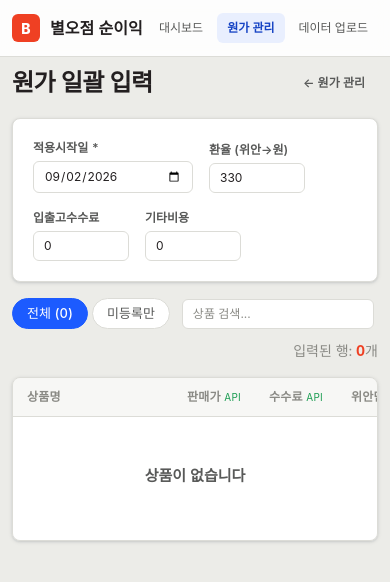
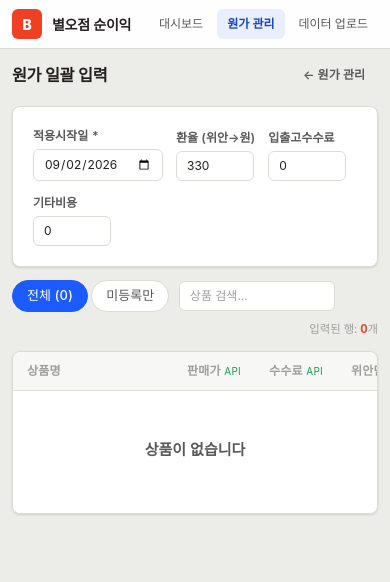
Before and after one commit to fillsu0313-jpg/http-byeol5.co.kr-, a FastAPI app: page /costs/bulk in a window 390 px wide. Shown: the top 582 px of the page. Run offline with FastAPI, Linux system fonts and the light colour scheme; data that the repository does not hold is empty; some libraries are stand-ins or nearby versions; some web fonts are replaced.

Commit message:
style: 디자인 시스템 전면 재작성 — 토큰·타이포·컴포넌트 표준 정렬
- Tailwind CDN preflight 충돌 해소 (!important font-family)
- 토큰 전면 교체: accent=레드, selected=블루(현재위치 전용)
- 타이포 위계: fs-caption(12px)~fs-title(24px), fw-regular~fw-extra
- 컴포넌트: KPI·버튼·테이블·모달 등 표준 스펙 반영
- 최소 폰트 12px 강제, 변수명 중립화
- cache-busting 파라미터 갱신

```diff
--- a/static/design-system.css
+++ b/static/design-system.css
@@ -10,29 +11,48 @@
   src: url('https://cdn.jsdelivr.net/gh/orioncactus/pretendard@v1.3.9/dist/web/variable/woff2/PretendardVariable.woff2') format('woff2-variations');
 }
 
+/* ── 토큰 ── */
 :root {
-  /* ── Brand (대동 디자인 시스템 정본) ── */
-  --daedong-red: #EF4023;
-  --daedong-red-hover: #F05A3E;
-  --daedong-black: #231F20;
-  --daedong-burgundy: #7A262B;
-  --daedong-teal: #6AC8C7;
-  --daedong-blue: #1C5BFF;
-  --daedong-blue-hover: #3D72FF;
-  --daedong-blue-ink: #1543C4;
+  /* Brand Palette */
+  --brand-red: #EF4023;
+  --brand-red-hover: #F05A3E;
+  --brand-black: #231F20;
+  --brand-burgundy: #7A262B;
+  --brand-teal: #6AC8C7;
+  --brand-light-gray: #DCDCD7;
+  --brand-medium-gray: #9E9F9C;
+  --brand-dark-gray: #585958;
+  --brand-blue: #1C5BFF;
+  --brand-blue-hover: #3D72FF;
+  --brand-blue-ink: #1543C4;
 
-  /* ── Surface & Text (Light — warm tone) ── */
+  /* Surface (Light) */
   --bg: #ECECE8;
   --surface: #FFFFFF;
   --surface-2: #F7F7F5;
   --surface-elevated: #FFFFFF;
   --border: #DCDCD7;
   --border-strong: #C7C7C1;
+  --border-subtle: rgba(35, 31, 32, 0.08);
+
+  /* Text 위계 */
   --text-primary: #231F20;
   --text-secondary: #585958;
-  --text-muted: #8A8A85;
+  --text-muted: #9E9F9C;
+  --text-disabled: #C7C7C1;
 
-  /* ── Semantic: Status (--st-* 정본) ── */
+  /* Accent = 레드 (인터랙션·링크·주요 액션) */
+  --accent: #EF4023;
+  --accent-hover: #D63418;
+  --accent-active: #B82C12;
+  --accent-soft: rgba(239, 64, 35, 0.10);
+
+  /* Selected = 블루 (선택/현재 위치 전용 — 인터랙션에 쓰지 말 것) */
+  --selected: #1C5BFF;
+  --selected-hover: #3D72FF;
+  --selected-soft: #E9EFFE;
+
+  /* Status 정본 (--st-*) */
   --st-ok: #1E9E54;
   --st-ok-soft: #DCFCE7;
   --st-caution: #B07A0E;
@@ -42,78 +62,108 @@
   --st-info: #00677B;
   --st-info-soft: #E0EFF1;
 
-  /* ── Accent = 대동 레드 (인터랙션·링크·주요 액션) ── */
-  --accent: var(--daedong-red);
-  --accent-hover: #D63418;
-  --accent-soft: #FDEAE6;
-
-  /* ── Selected = 블루 (선택/현재 위치 전용 — 인터랙션에 쓰지 말 것) ── */
-  --selected: var(--daedong-blue);
-  --selected-hover: var(--daedong-blue-hover);
-  --selected-soft: #E9EFFE;
-
-  /* ── Focus ring (accent 기반, 레드) ── */
+  /* Focus ring (accent 기반) */
   --ring: rgba(239, 64, 35, 0.40);
 
-  /* ── Chart (Multi color 팔레트) ── */
-  --chart-grid: rgba(35, 31, 32, 0.10);
-  --chart-axis: #77776F;
+  /* Chart (Multi color 팔레트) */
+  --chart-grid: #DCDCD7;
+  --chart-axis: #585958;
   --chart-1: #6AC8C7;
   --chart-2: #F5843C;
   --chart-3: #3E5A80;
   --chart-4: #4CAF82;
   --chart-5: #F2B705;
 
-  /* ── Radius ── */
+  /* Radius */
   --radius: 8px;
   --radius-sm: 6px;
   --radius-lg: 12px;
   --radius-pill: 999px;
 
-  /* ── Shadow ── */
-  --shadow-sm: 0 1px 2px rgba(15, 30, 50, 0.08), 0 1px 4px rgba(15, 30, 50, 0.10);
-  --shadow-md: 0 2px 6px rgba(15, 30, 50, 0.08), 0 4px 14px rgba(15, 30, 50, 0.14);
+  /* Shadow (라이트 — 인지 의존도 높으므로 약간 강화) */
+  --shadow-sm: 0 1px 2px rgba(15, 30, 50, 0.06), 0 1px 3px rgba(15, 30, 50, 0.08);
+  --shadow-md: 0 2px 4px rgba(15, 30, 50, 0.06), 0 4px 12px rgba(15, 30, 50, 0.12);
   --shadow-lg: 0 4px 8px rgba(15, 30, 50, 0.08), 0 12px 32px rgba(15, 30, 50, 0.20);
 
-  /* ── Typography ── */
+  /* Typography */
   --font-sans: 'Pretendard', 'Pretendard Variable', -apple-system, BlinkMacSystemFont,
                'Apple SD Gothic Neo', 'Segoe UI', 'Malgun Gothic', sans-serif;
   --font-mono: 'SFMono-Regular', ui-monospace, Menlo, Consolas, monospace;
 
-  /* ── Legacy alias (템플릿 호환) ── */
+  /* Font size 위계 (최소 12px) */
+  --fs-caption: 12px;
+  --fs-label: 13px;
+  --fs-body: 14px;
+  --fs-subtitle: 16px;
+  --fs-heading: 20px;
+  --fs-title: 24px;
+
+  /* Font weight */
+  --fw-regular: 400;
+  --fw-medium: 500;
+  --fw-semibold: 600;
+  --fw-bold: 700;
+  --fw-extra: 800;
+
+  /* Legacy alias (템플릿 호환) */
   --brand-primary: var(--accent);
   --brand-primary-hover: var(--accent-hover);
-  --brand-primary-ink: var(--daedong-blue-ink);
+  --brand-primary-ink: var(--brand-blue-ink);
 }
 
-/* ── Reset & Base ── */
+/* ── Reset & Base ──
+   !important 로 Tailwind CDN preflight 를 확실히 덮어씀 */
 *, *::before, *::after { box-sizing: border-box; }
 
+html {
+  font-family: var(--font-sans) !important;
+  -webkit-text-size-adjust: 100%;
+}
+
 body {
-  font-family: var(--font-sans);
-  background: var(--bg);
-  color: var(--text-primary);
+  font-family: var(--font-sans) !important;
+  background: var(--bg) !important;
+  color: var(--text-primary) !important;
   -webkit-font-smoothing: antialiased;
   -moz-osx-font-smoothing: grayscale;
-  font-size: 14px;
+  font-size: var(--fs-body);
   line-height: 1.5;
   font-variant-numeric: tabular-nums;
+  margin: 0;
 }
 
-/* ── Page Title ── */
-.ds-main h1,
-h1.text-xl {
-  font-size: 24px;
-  font-weight: 800;
+/* Tailwind preflight 가 font-family 를 날리는 요소들 강제 */
+input, button, select, textarea, optgroup {
+  font-family: var(--font-sans) !important;
+}
+
+/* ── 타이포그래피 위계 ── */
+h1, .ds-h1 {
+  font-size: var(--fs-title);
+  font-weight: var(--fw-extra);
   letter-spacing: -0.025em;
   line-height: 1.2;
+  color: var(--text-primary);
+}
+h2, .ds-h2 {
+  font-size: var(--fs-subtitle);
+  font-weight: var(--fw-bold);
+  letter-spacing: -0.01em;
+  line-height: 1.3;
+  color: var(--text-primary);
+}
+h3, .ds-h3 {
+  font-size: var(--fs-body);
+  font-weight: var(--fw-bold);
+  line-height: 1.4;
+  color: var(--text-primary);
 }
 
 /* ── Global Nav ── */
 .ds-nav {
-  background: rgba(255, 255, 255, 0.88);
-  backdrop-filter: blur(12px);
-  -webkit-backdrop-filter: blur(12px);
+  background: rgba(255, 255, 255, 0.92);
+  backdrop-filter: blur(14px);
+  -webkit-backdrop-filter: blur(14px);
   border-bottom: 1px solid var(--border);
   position: sticky;
   top: 0;
@@ -132,21 +182,22 @@ h1.text-xl {
   display: flex;
   align-items: center;
   gap: 10px;
-  font-weight: 800;
-  font-size: 16px;
+  font-weight: var(--fw-extra);
+  font-size: var(--fs-subtitle);
   color: var(--text-primary);
   text-decoration: none;
+  letter-spacing: -0.02em;
 }
 .ds-nav-brand .mark {
-  width: 28px;
-  height: 28px;
+  width: 30px;
+  height: 30px;
   border-radius: var(--radius-sm);
   background: var(--accent);
   color: #fff;
   display: grid;
   place-items: center;
-  font-weight: 800;
-  font-size: 14px;
+  font-weight: var(--fw-extra);
+  font-size: var(--fs-body);
 }
 .ds-nav-links {
   display: flex;
@@ -574,11 +639,14 @@ input[type="file"]::file-selector-button:hover {
 ::-webkit-scrollbar-thumb { background: var(--border); border-radius: 3px; }
 ::-webkit-scrollbar-thumb:hover { background: var(--text-muted); }
 
-/* ── Responsive ── */
+/* ── Responsive (모바일 ≤767 / 태블릿 768–1023 / 데스크톱 1024+) ── */
 @media (max-width: 767px) {
-  .ds-nav-inner { padding: 0 12px; }
+  :root { font-size: 13px; }
+  .ds-nav-inner { padding: 0 12px; height: 48px; }
   .ds-main { padding: 12px 12px 32px; }
-  .ds-nav-links a { padding: 6px 10px; font-size: 12px; }
+  .ds-nav-brand { font-size: var(--fs-body); }
+  .ds-nav-links a { padding: 6px 10px; font-size: var(--fs-caption); }
+  .ds-kpi-value { font-size: var(--fs-heading); }
 }
 
 /* ══════════════════════════════════════════════════════════════
--- a/templates/base.html
+++ b/templates/base.html
@@ -14,7 +14,7 @@
         }
     }
     </script>
-    <link rel="stylesheet" href="/static/design-system.css?v=20260903">
+    <link rel="stylesheet" href="/static/design-system.css?v=20260903b">
     {% block head %}{% endblock %}
 </head>
 <body>
```
Also changed, not shown: other parts of static/design-system.css (+95 -82 lines).
